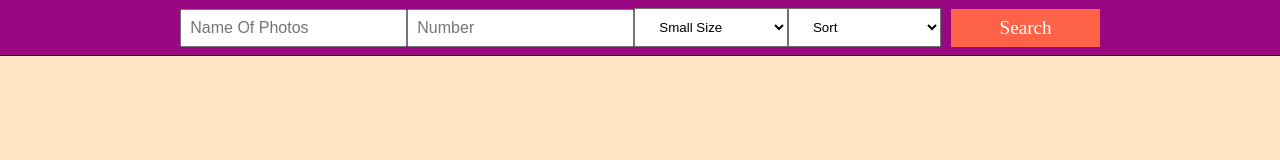
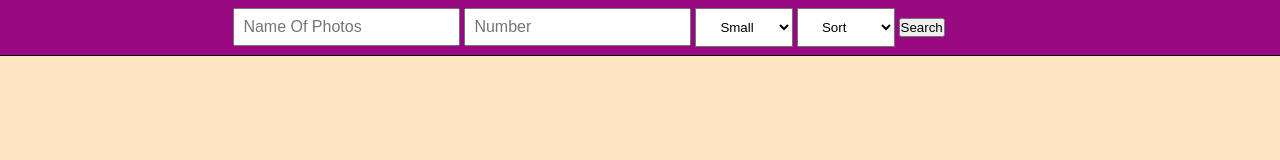
Before and after one commit to riyadh2k/java22-js-slutprojekt-Version2-Syed-Shabenur-Hassan, a plain HTML site: page index.html in a window 1280 px wide. Drawn offline with Linux system fonts and the light colour scheme.

Commit message:
Update index.html

```diff
--- a/index.html
+++ b/index.html
@@ -11,34 +11,30 @@
 </head>
 
 <body>
-    <!-- <div class="navbar">
-        <ul>
-            <li><a href="#home">Home</a></li>
-            <li><a href="#photo">Photo</a></li>
-            <li><a href="#contact">Contact</a></li>
-            <li><a href="#user">User Login</a></li>
-        </ul>
-    </div> -->
+
     <div class="search">
+        <form>
             <input class="nameInput" type="text" placeholder="Name Of Photos">
             <input class="numberInput" type="text" placeholder="Number">
-        <select class="dropDown">
+            <select class="picSize">
                 <option value="n">Small Size</option>
                 <option value="z">Medium Size</option>
                 <option value="b">Large Size</option>
 
             </select>
+
             <select id="sortImages">
                 <option value="default">Sort</option>
                 <option value="date-posted-desc">Newest uploads</option>
                 <option value="relevance">Relevance</option>
                 <option value="interestingness-desc">Interestingness</option>
             </select>
-        <div class="searchButton">Search</div>
+            <button>Search</button>
+        </form>
 
     </div>
     <div class="gallery"></div>
-    <!-- <div class="next">Next Page</div> -->
+
     <div class="imageContainer"></div>
 
 
```
Lines whose indentation alone changed are shown as unchanged.
